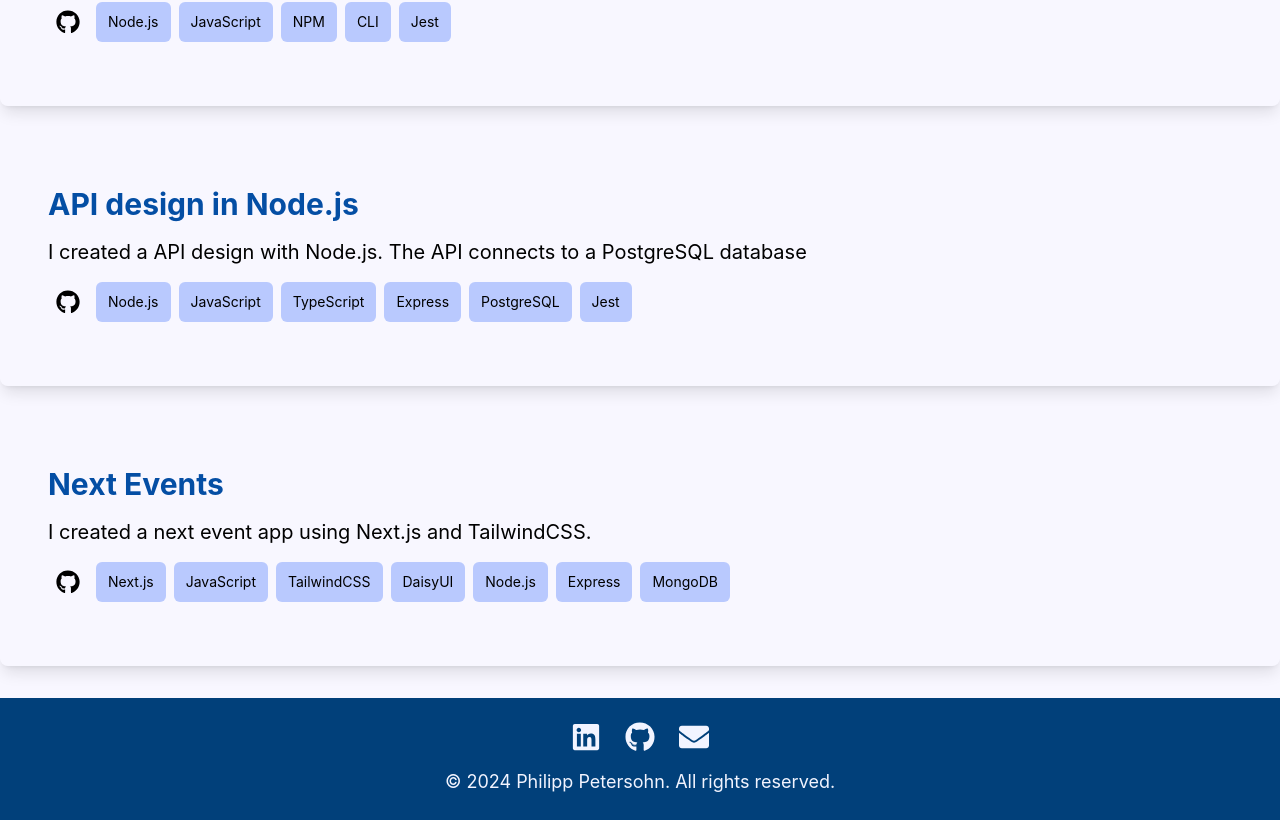
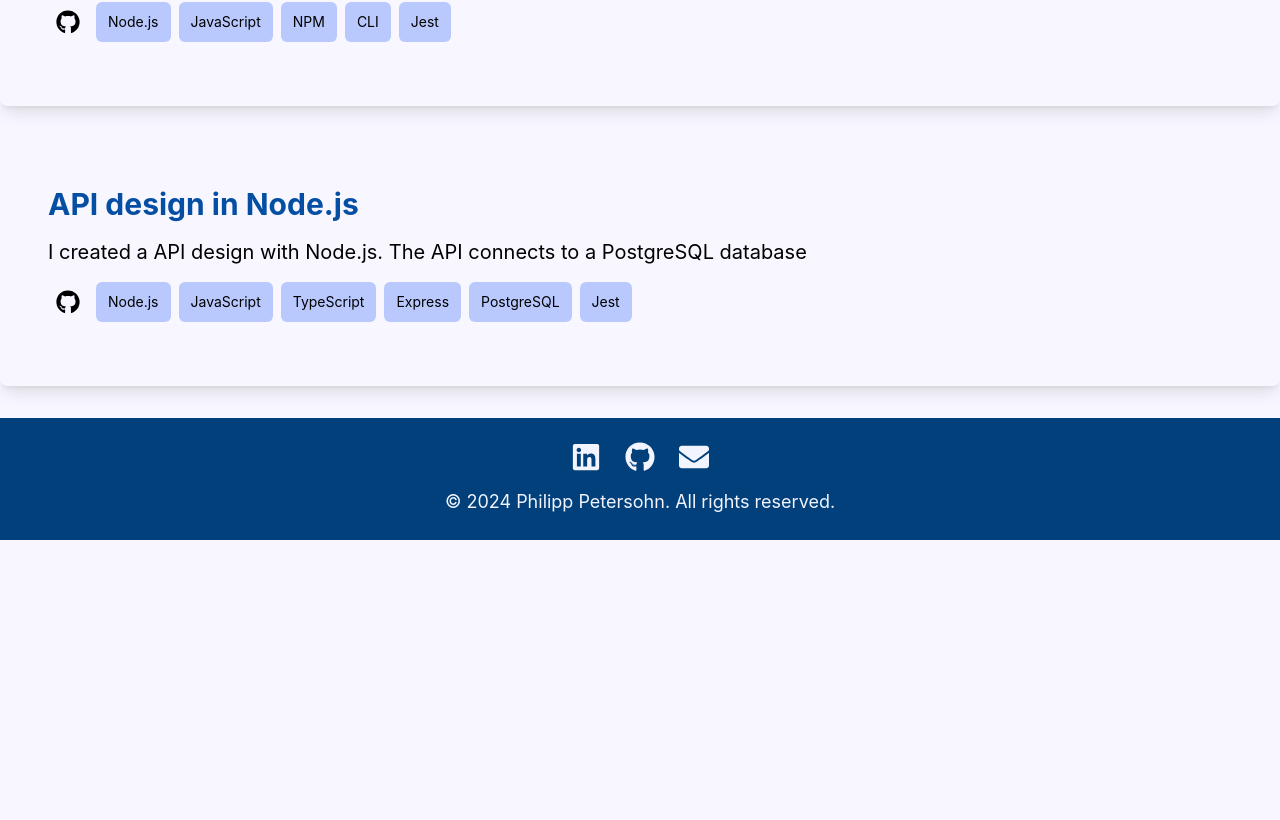
Before and after one commit to philpetersohn/phil-petersohn-website, a React (Vite) app: page /projects in a window 1280 px wide. Shown: the part 658-1478 px from the top of the page. After the commit the page ends 1198 px from the top, so only its background shows below. Built offline with nearby package versions, Linux system fonts and the light colour scheme.

Commit message:
Updated project page

```diff
--- a/src/pages/Projects.jsx
+++ b/src/pages/Projects.jsx
@@ -43,20 +43,6 @@ const Projects = () => {
       ],
       githubLink: 'https://github.com/philpetersohn/api-design-node',
     },
-    {
-      title: 'Next Events',
-      description: 'I created a next event app using Next.js and TailwindCSS.',
-      techStack: [
-        'Next.js',
-        'JavaScript',
-        'TailwindCSS',
-        'DaisyUI',
-        'Node.js',
-        'Express',
-        'MongoDB',
-      ],
-      githubLink: 'https://github.com/philpetersohn/next-events',
-    },
   ]
 
   return (
```
